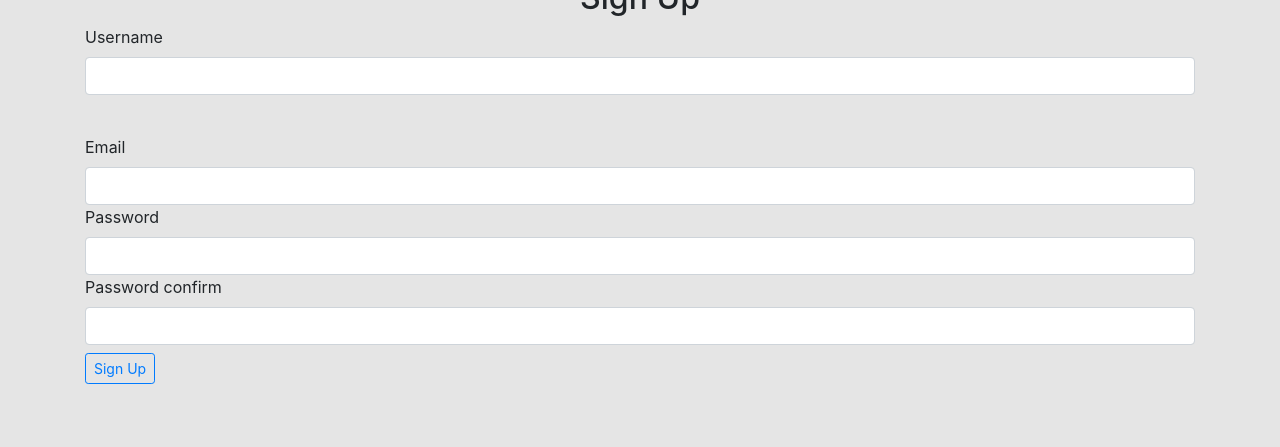
After one commit to lcmongwe/SocialNet, a Flask app: template app/templates/auth/register.html in a window 1280 px wide; the page is wider, and only the part inside the window is pictured. The commit adds this page. Shown: the part 353-800 px from the top of that part. Run offline with Flask 2, Linux system fonts and the light colour scheme; the template is opened without the code that fills it, so the values that code supplies are empty, except form fields; tables that the repository leaves empty hold one stand-in row (values such as "Sample post"); form fields are guessed from the names that the template uses; some libraries are stand-ins or nearby versions.

Commit message:
ft: create authentication templates

```diff
--- /dev/null
+++ b/app/templates/auth/register.html
@@ -0,0 +1,55 @@
+{% extends 'base.html' %}
+
+<!-- register form -->
+{% block content %}
+<div class="container">
+  <h2 class="text-center">Sign Up</h2>
+  <form action="" method="post">
+    {{ form.csrf_token }}
+    <div class="form-group">
+      {{ form.username.label(class='form-label') }} <br />
+      {{ form.username(class='form-control', size=32) }} <br />
+      {% for error in form.username.errors %}
+      <span class="text-danger">[{{error}}]</span>
+      {% endfor %}
+      <!-- errors -->
+    </div>
+    <div class="email">
+      {{ form.email.label(class='form-label')}} <br />
+      {{ form.email(class='form-control', size=32) }}
+      <!-- errors -->
+      {% for error in form.email.errors %}
+      <span class="text-danger">[{{error}}]</span>
+      {% endfor %}
+      <!-- errors -->
+    </div>
+    <div class="password">
+      {{ form.password.label(class='form-label') }} <br />
+      {{ form.password(class='form-control', size=32) }}
+      <!-- errors -->
+      {% for error in form.password.errors %}
+      <span class="text-danger">[{{error}}]</span>
+      {% endfor %}
+    </div>
+    <div class="password">
+      {{form.password_confirm.label(class='form-label') }} <br />
+      {{form.password_confirm(class='form-control', size=32)}}
+      <!-- errors -->
+      {% for error in form.password_confirm.errors %}
+      <span class="text-danger">[{{error}}]</span>
+      {% endfor %}
+      <!-- errors -->
+    </div>
+    <div class="submit_btn mt-2">
+      <button
+        type="submit"
+        class="btn btn-sm btn-outline-primary"
+        data-bs-toggle="modal"
+        data-bs-target="#popup"
+      >
+        Sign Up
+      </button>
+    </div>
+  </form>
+</div>
+{% endblock %}
--- a/app/templates/index.html
+++ b/app/templates/index.html
@@ -4,5 +4,9 @@
 {% block content %}
 <div class="container">
   <h3>Welcome home</h3>
+  <div class="temp-nav">
+    <a href="{{url_for('auth.login')}}" class="btn btn-outline-primary">login</a>
+    <a href="{{url_for('auth.register')}}" class="btn btn-outline-secondary">Register</a>
+  </div>
 </div>
 {% endblock %}
--- a/app/templates/navbar.html
+++ b/app/templates/navbar.html
@@ -1,6 +1,6 @@
 <div class="container-fluid">
   <nav class="navbar navbar-expand-lg navbar-light bg-light">
-    <a class="navbar-brand" href="#">
+    <a class="navbar-brand" href="/">
       <img src="{{ url_for('static', filename='photos/logo.png')}}" alt=""
     /></a>
     <button
@@ -18,7 +18,7 @@
     <div class="collapse navbar-collapse" id="navbarSupportedContent">
       <ul class="navbar-nav mx-auto top-nav__middle">
         <li class="nav-item active">
-          <a class="nav-link" href="#"
+          <a class="nav-link" href="/"
             ><img
               src="{{url_for('static', filename='photos/icons/home.png')}}"
               alt=""
```
Also changed, not shown: app/templates/auth/login.html (+5 -12 lines).
